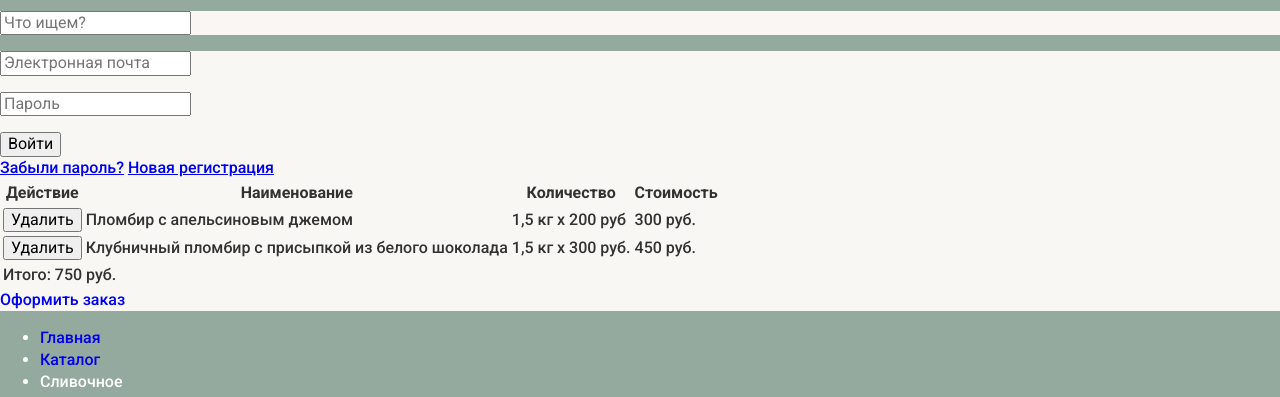
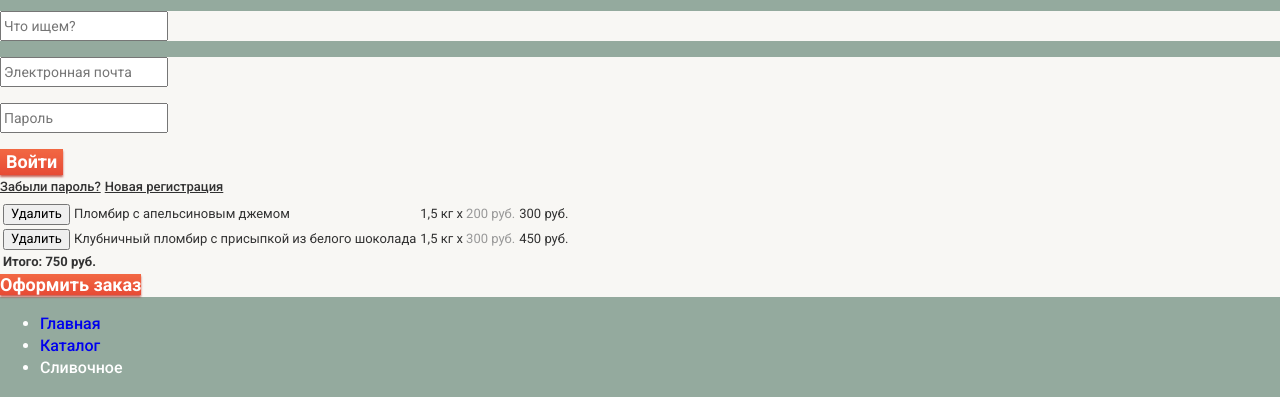
Before and after one commit to ledomskiy/563961-gllacy, a plain HTML site: page catalog.html in a window 1280 px wide. Shown: the part 361-758 px from the top of the page. Drawn offline with Linux system fonts and the light colour scheme.

Commit message:
Базовая стилизация модальных окон

```diff
--- a/catalog.html
+++ b/catalog.html
@@ -59,7 +59,7 @@
             <label class="visually-hidden" for="auth-password">Пароль</label>
             <input type="password" id="auth-password" name="auth-password" placeholder="Пароль">
           </p>
-          <button type="submit">Войти</button>
+          <button class="button-primary" type="submit">Войти</button>
         </form>
         <a href="#">Забыли пароль?</a>
         <a href="#">Новая регистрация</a>
@@ -68,7 +68,7 @@
       <section class="cart-items">
         <h2 class="visually-hidden">Товары корзины</h2>
         <table class="cart-items-table">
-          <thead>
+          <thead class="visually-hidden">
             <tr>
               <th>Действие</th>
               <th>Наименование</th>
@@ -80,21 +80,21 @@
             <tr>
               <td><button type="button">Удалить</button></td>
               <td>Пломбир с апельсиновым джемом</td>
-              <td>1,5 кг х 200 руб</td>
+              <td>1,5 кг х <span class="cost">200 руб.</span></td>
               <td>300 руб.</td>
             </tr>
             <tr>
               <td><button type="button">Удалить</button></td>
               <td>Клубничный пломбир с присыпкой из белого шоколада</td>
-              <td>1,5 кг х 300 руб.</td>
+              <td>1,5 кг х <span class="cost">300 руб.</span></td>
               <td>450 руб.</td>
             </tr>
             <tr>
-              <td colspan="4">Итого: 750 руб.</td>
+              <td class="total" colspan="4">Итого: 750 руб.</td>
             </tr>
           </tbody>
         </table>
-        <a href="#">Оформить заказ</a>
+        <a class="button-primary" href="#">Оформить заказ</a>
       </section>
     </header>
 
--- a/css/style.css
+++ b/css/style.css
@@ -56,6 +56,27 @@ a {
 .cart-items,
 .feedback {
   background-color: #f8f7f4;
+  color: #323232;
+}
+
+.search-form input[type="text"],
+.auth-form input[type="email"],
+.auth-form input[type="password"]{
+  font: inherit;
+  font-size: 14px;
+  line-height: 24px;
+  font-weight: 400;
+}
+
+.auth-form .button-primary {
+  font-size: 18px;
+  line-height: 24px;
+}
+
+.auth a {
+  font-size: 13px;
+  line-height: 24px;
+  text-decoration: underline;
   color: #323232;
 }
 
@@ -123,10 +144,13 @@ a {
   background-image: linear-gradient(0deg, rgb(231,74,53) 0%, rgb(242,104,67) 100%);
   box-shadow: 0px 2px 2px 0px rgba(172, 16, 0, 0.64);
   color: white;
+  font-size: 18px;
+  line-height: 24px;
+  font-weight: 700;
 }
 
 button.button-primary {
-  font: inherit;
+  font-family: inherit;
   border: none;
   text-align: center;
   vertical-align: middle;
@@ -339,3 +363,31 @@ button.button-primary {
   color: white;
   text-decoration: underline;
 }
+
+
+.feedback .mandatory-response {
+  font-size: 24px;
+  line-height: 28px;
+}
+
+.feedback-form input[type="text"],
+.feedback-form input[type="email"],
+.feedback-form textarea {
+  font: inherit;
+  font-weight: 400;
+}
+
+
+.cart-items-table {
+  font-size: 13px;
+  line-height: 16px;
+  font-weight: 400;
+}
+
+.cart-items-table .cost {
+  color: #999999;
+}
+
+.cart-items-table .total {
+  font-weight: 700;
+}
```
Also changed, not shown: index.html (+4 -4 lines).
